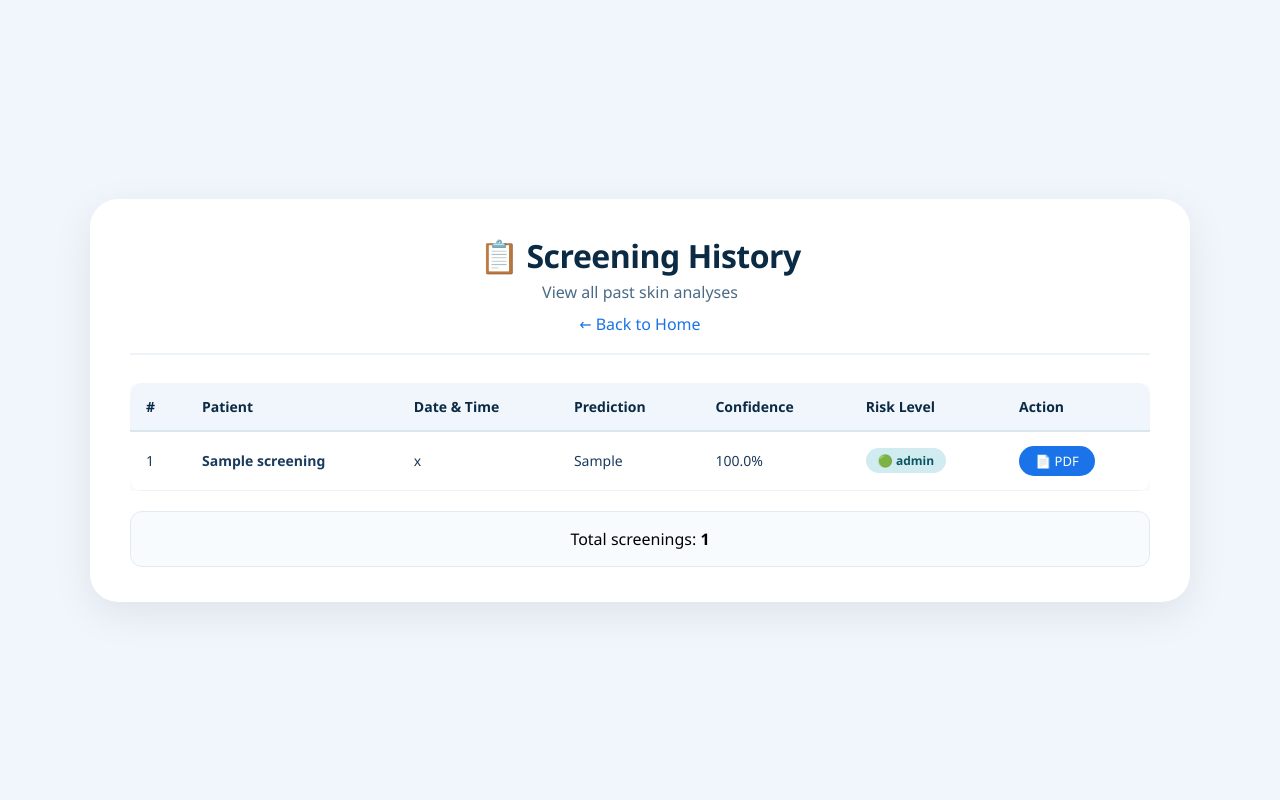
After one commit to rathishakarthikeyan-cmd/meiyalagu-ai, a Flask app: page /history in a window 1280 px wide. The commit adds this page. Run offline with Flask 3, Linux system fonts and the light colour scheme; tables that the repository leaves empty hold one stand-in row (values such as "Sample post").

Commit message:
Add screening history page and PDF report generator

```diff
--- a/app.py
+++ b/app.py
@@ -1,13 +1,22 @@
 import os
 os.environ['TF_CPP_MIN_LOG_LEVEL'] = '3'
 os.environ['TF_ENABLE_ONEDNN_OPTS'] = '0'
-from flask import Flask, request, jsonify, render_template
-import os
+
+from flask import Flask, request, jsonify, render_template, Response
 import uuid
 from grad_cam import get_gradcam_heatmap, overlay_heatmap
 from tensorflow.keras.applications.mobilenet_v2 import MobileNetV2
 from model_utils import check_image_quality, preprocess_image, predict_skin_condition
 from database import save_screening, get_all_screenings, get_screening_by_id, get_last_screening_by_patient, init_db
+
+# ─── ReportLab imports ───
+from reportlab.lib.pagesizes import A4
+from reportlab.lib.units import mm
+from reportlab.lib import colors
+from reportlab.lib.enums import TA_CENTER, TA_LEFT
+from reportlab.platypus import SimpleDocTemplate, Paragraph, Spacer, Image, Table, TableStyle
+from reportlab.lib.styles import getSampleStyleSheet, ParagraphStyle
+from io import BytesIO
 
 app = Flask(__name__)
 
@@ -22,7 +31,6 @@ app.config['MAX_CONTENT_LENGTH'] = 10 * 1024 * 1024  # 10 MB limit
 os.makedirs(app.config['UPLOAD_FOLDER'], exist_ok=True)
 
 # ─── Initialize Database ───
-# This will create the database and table if they don't exist
 init_db()
 
 
@@ -58,7 +66,6 @@ def predict():
         is_good, quality_msg = check_image_quality(filepath)
 
         if not is_good:
-            # Delete the file since it failed quality check
             os.remove(filepath)
             return jsonify({
                 'success': False,
@@ -73,19 +80,11 @@ def predict():
         gradcam_url = None
         gradcam_path = None
         try:
-            # Preprocess the image for the Grad-CAM model
             img_array = preprocess_image(filepath)
-
-            # Generate the heatmap
             heatmap = get_gradcam_heatmap(gradcam_model, img_array)
-
-            # Overlay the heatmap on the original image and save it
             gradcam_output_path = overlay_heatmap(filepath, heatmap, alpha=0.5)
-
-            # Convert to URL path (so the frontend can access it)
             gradcam_url = '/' + gradcam_output_path.replace('\\', '/')
             gradcam_path = gradcam_output_path
-
         except Exception as grad_cam_error:
             print(f"Grad-CAM warning: {grad_cam_error}")
             gradcam_url = None
@@ -108,8 +107,6 @@ def predict():
         trend_message = None
         last_record = get_last_screening_by_patient(patient_name)
         if last_record:
-            # If there is a previous record and current risk is higher than previous
-            # (This compares "Lower Concern" vs "High Concern")
             if last_record['risk_level'] == 'Lower Concern' and prediction_result['risk'] == 'High Concern':
                 trend_message = f"⚠️ Risk level has increased since your last screening on {last_record['timestamp']}. Please consult a dermatologist."
             elif last_record['risk_level'] == 'High Concern' and prediction_result['risk'] == 'Lower Concern':
@@ -131,7 +128,6 @@ def predict():
         })
 
     except Exception as e:
-        # Clean up the file if something goes wrong
         if os.path.exists(filepath):
             os.remove(filepath)
         return jsonify({'success': False, 'error': str(e)}), 500
@@ -144,5 +140,137 @@ def history():
     return render_template('history.html', records=records)
 
 
+@app.route('/download-pdf/<int:record_id>')
+def download_pdf(record_id):
+    """Generate and download a PDF report using ReportLab."""
+    record = get_screening_by_id(record_id)
+    if not record:
+        return "Record not found", 404
+
+    # Create BytesIO buffer
+    buffer = BytesIO()
+
+    # Create document
+    doc = SimpleDocTemplate(buffer, pagesize=A4,
+                            rightMargin=72, leftMargin=72,
+                            topMargin=72, bottomMargin=72)
+
+    # ─── Styles ───
+    styles = getSampleStyleSheet()
+
+    title_style = ParagraphStyle(
+        'CustomTitle',
+        parent=styles['Title'],
+        alignment=TA_CENTER,
+        fontSize=24,
+        textColor=colors.HexColor('#0b2a44')
+    )
+
+    subtitle_style = ParagraphStyle(
+        'CustomSubtitle',
+        parent=styles['Normal'],
+        alignment=TA_CENTER,
+        fontSize=14,
+        textColor=colors.HexColor('#4a6a85')
+    )
+
+    heading_style = ParagraphStyle(
+        'CustomHeading',
+        parent=styles['Heading2'],
+        fontSize=16,
+        spaceAfter=6
+    )
+
+    normal_style = styles['Normal']
+
+    # ─── Build story ───
+    story = []
+
+    # Title
+    story.append(Paragraph("🩺 Meiyalagu AI", title_style))
+    story.append(Paragraph("Intelligent Skin Disease & Skin Cancer Risk Screening", subtitle_style))
+    story.append(Spacer(1, 12*mm))
+
+    # Patient Info
+    story.append(Paragraph(f"<b>Patient:</b> {record['patient_name']}", normal_style))
+    story.append(Paragraph(f"<b>Date:</b> {record['timestamp']}", normal_style))
+    story.append(Paragraph(f"<b>Report ID:</b> #{record['id']}", normal_style))
+    story.append(Spacer(1, 8*mm))
+
+    # ─── Images ───
+    # Check if images exist and add them
+    img_table_data = []
+
+    # Original image
+    if record['image_path'] and os.path.exists(record['image_path']):
+        try:
+            img_flow = Image(record['image_path'], width=70*mm, height=70*mm)
+            img_table_data.append([Paragraph("<b>📷 Uploaded Image</b>", normal_style), img_flow])
+        except Exception as e:
+            print(f"Error loading image: {e}")
+
+    # Grad-CAM image
+    if record['gradcam_path'] and os.path.exists(record['gradcam_path']):
+        try:
+            img_flow = Image(record['gradcam_path'], width=70*mm, height=70*mm)
+            img_table_data.append([Paragraph("<b>🔥 AI Attention (Grad-CAM)</b>", normal_style), img_flow])
+        except Exception as e:
+            print(f"Error loading Grad-CAM image: {e}")
+
+    if img_table_data:
+        img_table = Table(img_table_data, colWidths=[60*mm, 80*mm])
+        img_table.setStyle(TableStyle([
+            ('ALIGN', (0,0), (-1,-1), 'CENTER'),
+            ('VALIGN', (0,0), (-1,-1), 'MIDDLE'),
+            ('BOX', (0,0), (-1,-1), 0.5, colors.grey),
+            ('INNERGRID', (0,0), (-1,-1), 0.25, colors.lightgrey),
+        ]))
+        story.append(img_table)
+        story.append(Spacer(1, 8*mm))
+
+    # ─── Disease Classification ───
+    story.append(Paragraph("<b><font color='#1a73e8'>🧬 Skin Disease Classification</font></b>", heading_style))
+    story.append(Paragraph(f"<b>Prediction:</b> {record['prediction']}", normal_style))
+    conf = record['confidence'] * 100
+    story.append(Paragraph(f"<b>Confidence:</b> {conf:.0f}%", normal_style))
+    story.append(Spacer(1, 4*mm))
+
+    # ─── Cancer Risk Screening ───
+    risk_color = '#dc3545' if record['risk_level'] == 'High Concern' else '#0c5460'
+    story.append(Paragraph(f"<b><font color='{risk_color}'>🚨 Cancer Risk Screening</font></b>", heading_style))
+    story.append(Paragraph(f"<b>Risk Level:</b> {record['risk_level']}", normal_style))
+    story.append(Paragraph(f"<b>Recommendation:</b> {record['recommendation']}", normal_style))
+    story.append(Spacer(1, 8*mm))
+
+    # ─── Disclaimer ───
+    story.append(Paragraph("<b>⚠️ Important Disclaimer:</b>", normal_style))
+    story.append(Paragraph(
+        "This is an AI-assisted screening tool and does NOT replace a clinical dermatologist. "
+        "It is designed for educational and decision-support purposes only.",
+        normal_style
+    ))
+    story.append(Spacer(1, 4*mm))
+    story.append(Paragraph(f"Generated by Meiyalagu AI on {record['timestamp']}", normal_style))
+
+    # ─── Build PDF ───
+    doc.build(story)
+
+    # Get PDF data
+    pdf_data = buffer.getvalue()
+    buffer.close()
+
+    # Return as downloadable file
+    response = Response(pdf_data, content_type='application/pdf')
+    response.headers['Content-Disposition'] = f'attachment; filename=Meiyalagu_Report_{record_id}.pdf'
+    return response
+
+
+@app.route('/debug-routes')
+def debug_routes():
+    """Show all registered routes."""
+    routes = [str(rule) for rule in app.url_map.iter_rules()]
+    return "<br>".join(routes)
+
+
 if __name__ == '__main__':
     app.run(debug=True, host='0.0.0.0', port=5000)
--- a/static/style.css
+++ b/static/style.css
@@ -337,6 +393,114 @@ header h1 {
     padding: 14px 18px;
     border-radius: 12px;
     border: 1px solid #e2eaf1;
+}
+
+/* ────────── History Page ────────── */
+.back-link {
+    display: inline-block;
+    margin-top: 10px;
+    color: #1a73e8;
+    text-decoration: none;
+    font-weight: 500;
+}
+
+.back-link:hover {
+    text-decoration: underline;
+}
+
+.table-container {
+    overflow-x: auto;
+    margin-top: 20px;
+}
+
+.history-table {
+    width: 100%;
+    border-collapse: collapse;
+    background: white;
+    border-radius: 12px;
+    overflow: hidden;
+    box-shadow: 0 2px 12px rgba(0, 0, 0, 0.06);
+}
+
+.history-table thead {
+    background: #f0f6fc;
+}
+
+.history-table th {
+    padding: 14px 16px;
+    text-align: left;
+    font-weight: 600;
+    color: #0b2a44;
+    font-size: 14px;
+    border-bottom: 2px solid #dce6ef;
+}
+
+.history-table td {
+    padding: 14px 16px;
+    border-bottom: 1px solid #eef3f8;
+    font-size: 14px;
+    color: #1a3b5d;
+}
+
+.history-table tr:hover td {
+    background: #f8fbfe;
+}
+
+.history-table .badge {
+    font-size: 12px;
+    padding: 4px 12px;
+}
+
+.btn-small {
+    display: inline-block;
+    background: #1a73e8;
+    color: white;
+    padding: 6px 16px;
+    border-radius: 20px;
+    text-decoration: none;
+    font-size: 13px;
+    transition: background 0.2s;
+}
+
+.btn-small:hover {
+    background: #1558b0;
+}
+
+.history-stats {
+    margin-top: 20px;
+    padding: 16px 20px;
+    background: #f8fbfe;
+    border-radius: 12px;
+    border: 1px solid #e2eaf1;
+    text-align: center;
+}
+
+.empty-state {
+    text-align: center;
+    padding: 50px 20px;
+}
+
+.empty-state p {
+    font-size: 18px;
+    color: #4a6a85;
+    margin: 8px 0;
+}
+
+.btn-primary {
+    display: inline-block;
+    background: #1a73e8;
+    color: white;
+    padding: 12px 32px;
+    border-radius: 30px;
+    text-decoration: none;
+    font-size: 16px;
+    font-weight: 600;
+    margin-top: 16px;
+    transition: background 0.2s;
+}
+
+.btn-primary:hover {
+    background: #1558b0;
 }
 
 /* ────────── Responsive ────────── */
--- /dev/null
+++ b/templates/history.html
@@ -0,0 +1,70 @@
+<!DOCTYPE html>
+<html lang="en">
+<head>
+    <meta charset="UTF-8" />
+    <meta name="viewport" content="width=device-width, initial-scale=1.0" />
+    <title>Screening History | Meiyalagu AI</title>
+    <link rel="stylesheet" href="/static/style.css" />
+</head>
+<body>
+
+    <div class="container">
+        <!-- Header -->
+        <header>
+            <h1>📋 Screening History</h1>
+            <p class="subtitle">View all past skin analyses</p>
+            <a href="/" class="back-link">← Back to Home</a>
+        </header>
+
+        <!-- History Table -->
+        {% if records %}
+            <div class="table-container">
+                <table class="history-table">
+                    <thead>
+                        <tr>
+                            <th>#</th>
+                            <th>Patient</th>
+                            <th>Date & Time</th>
+                            <th>Prediction</th>
+                            <th>Confidence</th>
+                            <th>Risk Level</th>
+                            <th>Action</th>
+                        </tr>
+                    </thead>
+                    <tbody>
+                        {% for record in records %}
+                        <tr>
+                            <td>{{ record['id'] }}</td>
+                            <td><strong>{{ record['patient_name'] }}</strong></td>
+                            <td>{{ record['timestamp'] }}</td>
+                            <td>{{ record['prediction'] }}</td>
+                            <td>{{ (record['confidence'] * 100)|round(0) }}%</td>
+                            <td>
+                                <span class="badge {% if record['risk_level'] == 'High Concern' %}badge-high{% else %}badge-low{% endif %}">
+                                    {% if record['risk_level'] == 'High Concern' %}🔴{% else %}🟢{% endif %}
+                                    {{ record['risk_level'] }}
+                                </span>
+                            </td>
+                            <td>
+                                <a href="/download-pdf/{{ record['id'] }}" class="btn-small" target="_blank">📄 PDF</a>
+                            </td>
+                        </tr>
+                        {% endfor %}
+                    </tbody>
+                </table>
+            </div>
+
+            <div class="history-stats">
+                <p>Total screenings: <strong>{{ records|length }}</strong></p>
+            </div>
+        {% else %}
+            <div class="empty-state">
+                <p>📭 No screenings found yet.</p>
+                <p>Upload an image to get started!</p>
+                <a href="/" class="btn-primary">Go to Upload</a>
+            </div>
+        {% endif %}
+    </div>
+
+</body>
+</html>
--- a/templates/report.html
+++ b/templates/report.html
@@ -1,4 +1,5 @@
 <!DOCTYPE html>
+<!-- stylelint-disable -->
 <html lang="en">
 <head>
     <meta charset="UTF-8">
@@ -240,7 +241,7 @@
                             Confidence: <strong>{{ (record['confidence'] * 100)|round(0) }}%</strong>
                         </span>
                         <div class="confidence-bar-bg">
-                            <div class="confidence-bar-fill" style="width:{{ (record['confidence'] * 100)|round(0) }}%;"></div>
+                            <div class="confidence-bar-fill" style="width: {{ (record['confidence'] * 100)|round(0) }} %;"></div>
                         </div>
                     </div>
                 </div>
```
Also changed, not shown: other parts of static/style.css (+62 -2 lines), static/script.js (+9 -24 lines), templates/index.html (+26 -6 lines).
